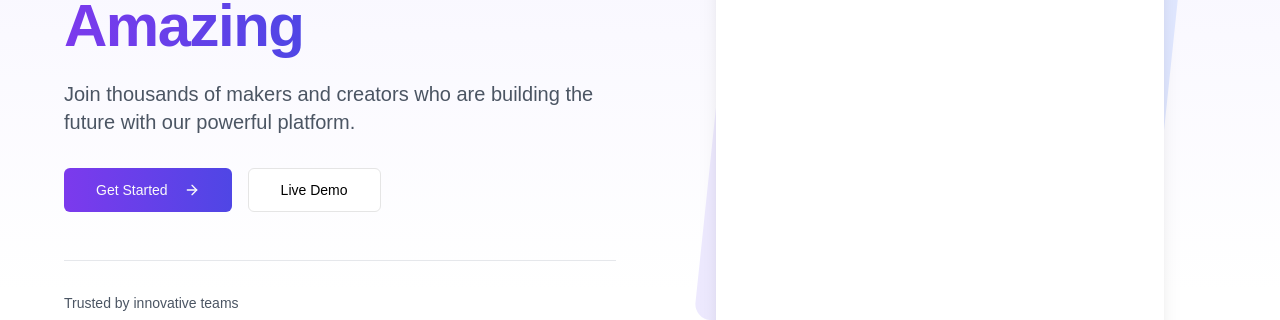
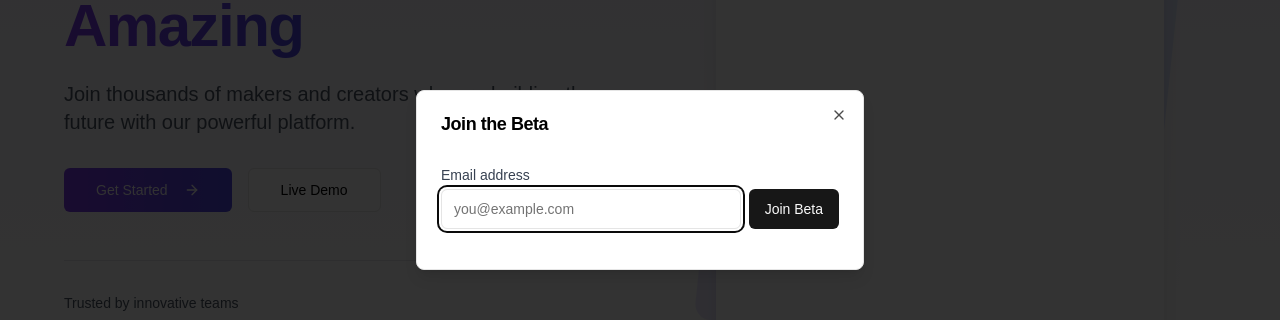
Before and after one commit to davidhrdalo/signup-page-boilerplate, a Next.js app: page / in a window 1280 px wide. Both pictures are taken after a click on the button "Get Started". Shown: the part 220-540 px from the top of the page. Built offline with nearby package versions, Linux system fonts and the light colour scheme; no server answers.

Commit message:
Additional routes and footer added

```diff
--- a/package.json
+++ b/package.json
@@ -12,6 +12,7 @@
     "deploy": "npm run pages:build && wrangler pages deploy"
   },
   "dependencies": {
+    "@radix-ui/react-dialog": "^1.1.2",
     "@radix-ui/react-slot": "^1.1.0",
     "@supabase/ssr": "^0.5.2",
     "@supabase/supabase-js": "^2.46.1",
--- /dev/null
+++ b/src/app/about/page.tsx
@@ -0,0 +1 @@
+src/app/about
--- a/src/app/layout.tsx
+++ b/src/app/layout.tsx
@@ -1,12 +1,14 @@
 import type { Metadata } from "next";
 import localFont from "next/font/local";
 import "./globals.css";
+import Footer from "@/components/comps/Footer";
 
 const geistSans = localFont({
   src: "./fonts/GeistVF.woff",
   variable: "--font-geist-sans",
   weight: "100 900",
 });
+
 const geistMono = localFont({
   src: "./fonts/GeistMonoVF.woff",
   variable: "--font-geist-mono",
@@ -26,9 +28,12 @@ export default function RootLayout({
   return (
     <html lang="en">
       <body
-        className={`${geistSans.variable} ${geistMono.variable} antialiased`}
+        className={`${geistSans.variable} ${geistMono.variable} antialiased min-h-screen flex flex-col`}
       >
-        {children}
+        <main className="flex-1">
+          {children}
+        </main>
+        <Footer />
       </body>
     </html>
   );
--- a/src/app/page.tsx
+++ b/src/app/page.tsx
@@ -3,6 +3,7 @@ import { Button } from "@/components/ui/button";
 import { createClient } from '@/supabase/server';
 import { cookies } from 'next/headers';
 import { ArrowRight, Sparkles, Zap, Shield } from 'lucide-react';
+import SignupDialog from '@/components/comps/SignupDialog';
 
 export default async function Home() {
   const cookieStore = await cookies();
@@ -33,10 +34,12 @@ export default async function Home() {
               </p>
 
               <div className="flex flex-col sm:flex-row gap-4 justify-center lg:justify-start">
-                <Button size="lg" className="bg-gradient-to-r from-violet-600 to-indigo-600 hover:from-violet-700 hover:to-indigo-700">
-                  Get Started
-                  <ArrowRight className="ml-2 h-5 w-5" />
-                </Button>
+                <SignupDialog>
+                  <Button size="lg" className="bg-gradient-to-r from-violet-600 to-indigo-600 hover:from-violet-700 hover:to-indigo-700">
+                    Get Started
+                    <ArrowRight className="ml-2 h-5 w-5" />
+                  </Button>
+                </SignupDialog>
                 <Button variant="outline" size="lg">
                   Live Demo
                 </Button>
--- /dev/null
+++ b/src/app/terms/page.tsx
@@ -0,0 +1 @@
+src/app/about
--- /dev/null
+++ b/src/components/comps/Footer.tsx
@@ -0,0 +1,39 @@
+import Link from 'next/link';
+
+export default function Footer() {
+  const currentYear = new Date().getFullYear();
+
+  return (
+    <footer className="border-t border-gray-200 bg-white">
+      <div className="mx-auto max-w-7xl px-4 py-12 sm:px-6 lg:px-8">
+        <nav className="flex flex-col items-center justify-center space-y-8">
+          {/* Main Links */}
+          <div className="flex flex-wrap justify-center gap-x-8 gap-y-4">
+            <Link href="/about" className="text-sm text-gray-600 hover:text-gray-900">
+              About
+            </Link>
+            <Link href="/contact" className="text-sm text-gray-600 hover:text-gray-900">
+              Contact
+            </Link>
+            <Link href="/faq" className="text-sm text-gray-600 hover:text-gray-900">
+              FAQ
+            </Link>
+            <Link href="/privacy" className="text-sm text-gray-600 hover:text-gray-900">
+              Privacy
+            </Link>
+            <Link href="/terms" className="text-sm text-gray-600 hover:text-gray-900">
+              Terms
+            </Link>
+          </div>
+
+          {/* Additional Info */}
+          <div className="text-center">
+            <p className="text-sm text-gray-500">
+              © {currentYear} Your Company. All rights reserved.
+            </p>
+          </div>
+        </nav>
+      </div>
+    </footer>
+  );
+}
--- /dev/null
+++ b/src/components/comps/SignupDialog.tsx
@@ -0,0 +1,29 @@
+'use client';
+
+import React from 'react';
+import {
+  Dialog,
+  DialogContent,
+  DialogHeader,
+  DialogTitle,
+  DialogTrigger,
+} from "@/components/ui/dialog";
+import SignupForm from '../forms/SignupForm';
+
+export default function SignupDialog({ children }: { children: React.ReactNode }) {
+  return (
+    <Dialog>
+      <DialogTrigger asChild>
+        {children}
+      </DialogTrigger>
+      <DialogContent className="sm:max-w-md">
+        <DialogHeader>
+          <DialogTitle>Join the Beta</DialogTitle>
+        </DialogHeader>
+        <div className="py-4">
+          <SignupForm />
+        </div>
+      </DialogContent>
+    </Dialog>
+  );
+}
--- /dev/null
+++ b/src/components/forms/SignupForm.tsx
@@ -0,0 +1,99 @@
+'use client';
+
+import React, { useState } from 'react';
+import { Button } from '@/components/ui/button';
+import { Input } from '@/components/ui/input';
+import { createClient } from '@/supabase/client';
+import { Loader2, Check } from 'lucide-react';
+
+export default function SignupForm() {
+  const [email, setEmail] = useState('');
+  const [status, setStatus] = useState<'idle' | 'loading' | 'success' | 'error'>('idle');
+  const [error, setError] = useState('');
+  const supabase = createClient();
+
+  const handleSubmit = async (e: React.FormEvent) => {
+    e.preventDefault();
+    setStatus('loading');
+    setError('');
+
+    try {
+      const { error: supabaseError } = await supabase
+        .from('beta_signups')
+        .insert([{
+          email,
+          product: 'my-product' // Change this for different products
+        }]);
+
+      if (supabaseError) throw supabaseError;
+
+      setStatus('success');
+      setEmail('');
+    } catch (err: any) {
+      setStatus('error');
+      setError(err.code === '23505' ?
+        'You\'re already signed up!' :
+        'Something went wrong. Please try again.'
+      );
+    }
+  };
+
+  if (status === 'success') {
+    return (
+      <div className="rounded-lg bg-green-50 p-6 text-center">
+        <div className="mb-4 flex justify-center">
+          <div className="rounded-full bg-green-100 p-2">
+            <Check className="h-6 w-6 text-green-600" />
+          </div>
+        </div>
+        <h3 className="text-lg font-medium text-green-800">You're on the list!</h3>
+        <p className="mt-2 text-sm text-green-700">
+          We'll be in touch soon with next steps.
+        </p>
+      </div>
+    );
+  }
+
+  return (
+    <div className="w-full max-w-md">
+      <form onSubmit={handleSubmit} className="space-y-4">
+        <div>
+          <label
+            htmlFor="email"
+            className="block text-sm font-medium text-gray-700 mb-1"
+          >
+            Email address
+          </label>
+          <div className="flex gap-2">
+            <Input
+              id="email"
+              type="email"
+              placeholder="you@example.com"
+              required
+              value={email}
+              onChange={(e) => setEmail(e.target.value)}
+              disabled={status === 'loading'}
+              className={error ? 'border-red-300' : ''}
+            />
+            <Button
+              type="submit"
+              disabled={status === 'loading'}
+            >
+              {status === 'loading' ? (
+                <>
+                  <Loader2 className="h-4 w-4 mr-2 animate-spin" />
+                  Joining...
+                </>
+              ) : (
+                'Join Beta'
+              )}
+            </Button>
+          </div>
+          {error && (
+            <p className="mt-2 text-sm text-red-600">{error}</p>
+          )}
+        </div>
+      </form>
+    </div>
+  );
+}
--- /dev/null
+++ b/src/components/ui/dialog.tsx
@@ -0,0 +1,122 @@
+"use client"
+
+import * as React from "react"
+import * as DialogPrimitive from "@radix-ui/react-dialog"
+import { X } from "lucide-react"
+
+import { cn } from "@/lib/utils"
+
+const Dialog = DialogPrimitive.Root
+
+const DialogTrigger = DialogPrimitive.Trigger
+
+const DialogPortal = DialogPrimitive.Portal
+
+const DialogClose = DialogPrimitive.Close
+
+const DialogOverlay = React.forwardRef<
+  React.ElementRef<typeof DialogPrimitive.Overlay>,
+  React.ComponentPropsWithoutRef<typeof DialogPrimitive.Overlay>
+>(({ className, ...props }, ref) => (
+  <DialogPrimitive.Overlay
+    ref={ref}
+    className={cn(
+      "fixed inset-0 z-50 bg-black/80  data-[state=open]:animate-in data-[state=closed]:animate-out data-[state=closed]:fade-out-0 data-[state=open]:fade-in-0",
+      className
+    )}
+    {...props}
+  />
+))
+DialogOverlay.displayName = DialogPrimitive.Overlay.displayName
+
+const DialogContent = React.forwardRef<
+  React.ElementRef<typeof DialogPrimitive.Content>,
+  React.ComponentPropsWithoutRef<typeof DialogPrimitive.Content>
+>(({ className, children, ...props }, ref) => (
+  <DialogPortal>
+    <DialogOverlay />
+    <DialogPrimitive.Content
+      ref={ref}
+      className={cn(
+        "fixed left-[50%] top-[50%] z-50 grid w-full max-w-lg translate-x-[-50%] translate-y-[-50%] gap-4 border border-neutral-200 bg-white p-6 shadow-lg duration-200 data-[state=open]:animate-in data-[state=closed]:animate-out data-[state=closed]:fade-out-0 data-[state=open]:fade-in-0 data-[state=closed]:zoom-out-95 data-[state=open]:zoom-in-95 data-[state=closed]:slide-out-to-left-1/2 data-[state=closed]:slide-out-to-top-[48%] data-[state=open]:slide-in-from-left-1/2 data-[state=open]:slide-in-from-top-[48%] sm:rounded-lg dark:border-neutral-800 dark:bg-neutral-950",
+        className
+      )}
+      {...props}
+    >
+      {children}
+      <DialogPrimitive.Close className="absolute right-4 top-4 rounded-sm opacity-70 ring-offset-white transition-opacity hover:opacity-100 focus:outline-none focus:ring-2 focus:ring-neutral-950 focus:ring-offset-2 disabled:pointer-events-none data-[state=open]:bg-neutral-100 data-[state=open]:text-neutral-500 dark:ring-offset-neutral-950 dark:focus:ring-neutral-300 dark:data-[state=open]:bg-neutral-800 dark:data-[state=open]:text-neutral-400">
+        <X className="h-4 w-4" />
+        <span className="sr-only">Close</span>
+      </DialogPrimitive.Close>
+    </DialogPrimitive.Content>
+  </DialogPortal>
+))
+DialogContent.displayName = DialogPrimitive.Content.displayName
+
+const DialogHeader = ({
+  className,
+  ...props
+}: React.HTMLAttributes<HTMLDivElement>) => (
+  <div
+    className={cn(
+      "flex flex-col space-y-1.5 text-center sm:text-left",
+      className
+    )}
+    {...props}
+  />
+)
+DialogHeader.displayName = "DialogHeader"
+
+const DialogFooter = ({
+  className,
+  ...props
+}: React.HTMLAttributes<HTMLDivElement>) => (
+  <div
+    className={cn(
+      "flex flex-col-reverse sm:flex-row sm:justify-end sm:space-x-2",
+      className
+    )}
+    {...props}
+  />
+)
+DialogFooter.displayName = "DialogFooter"
+
+const DialogTitle = React.forwardRef<
+  React.ElementRef<typeof DialogPrimitive.Title>,
+  React.ComponentPropsWithoutRef<typeof DialogPrimitive.Title>
+>(({ className, ...props }, ref) => (
+  <DialogPrimitive.Title
+    ref={ref}
+    className={cn(
+      "text-lg font-semibold leading-none tracking-tight",
+      className
+    )}
+    {...props}
+  />
+))
+DialogTitle.displayName = DialogPrimitive.Title.displayName
+
+const DialogDescription = React.forwardRef<
+  React.ElementRef<typeof DialogPrimitive.Description>,
+  React.ComponentPropsWithoutRef<typeof DialogPrimitive.Description>
+>(({ className, ...props }, ref) => (
+  <DialogPrimitive.Description
+    ref={ref}
+    className={cn("text-sm text-neutral-500 dark:text-neutral-400", className)}
+    {...props}
+  />
+))
+DialogDescription.displayName = DialogPrimitive.Description.displayName
+
+export {
+  Dialog,
+  DialogPortal,
+  DialogOverlay,
+  DialogClose,
+  DialogTrigger,
+  DialogContent,
+  DialogHeader,
+  DialogFooter,
+  DialogTitle,
+  DialogDescription,
+}
```
Also changed, not shown: src/app/contact/page.tsx (added), src/app/faq/page.tsx (added), src/app/privacy/page.tsx (added), 2 other files (tests, documents, lock files or other folders).
